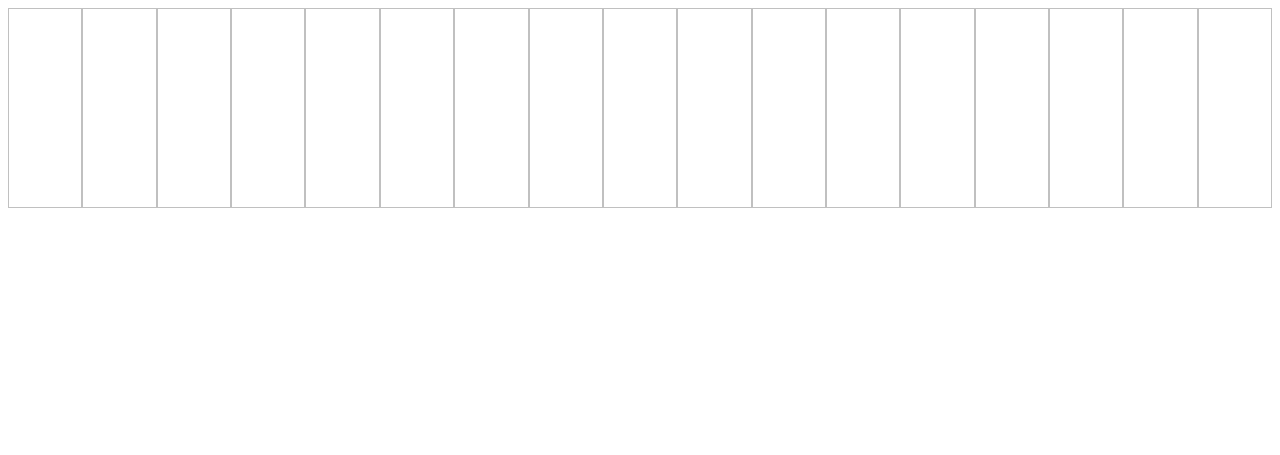
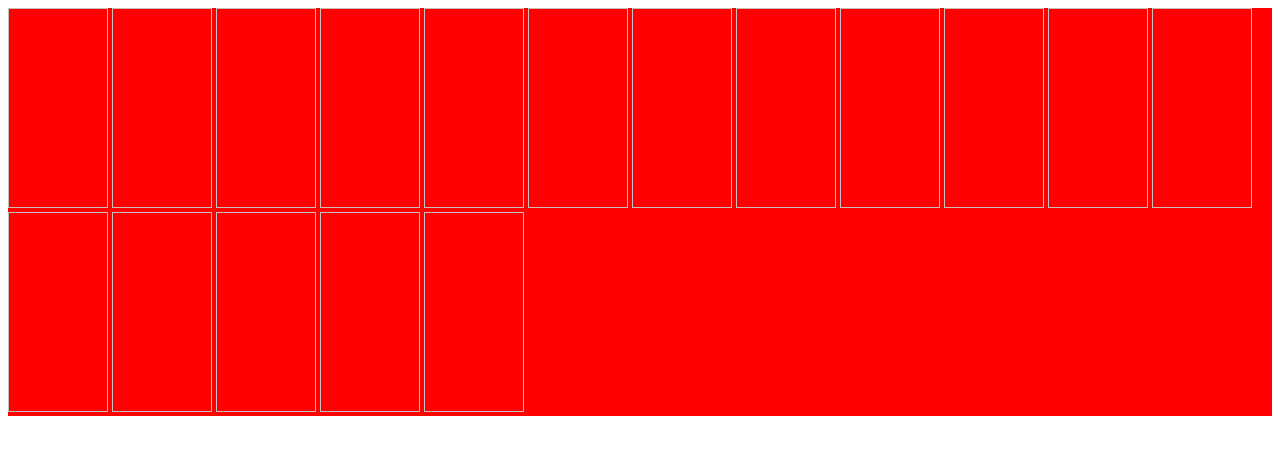
Before and after one commit to francesca-palladino/blog.svoltastudenti.it, a Jekyll site: the page it/associati.html, which Jekyll copies as it is, in a window 1280 px wide. Shown: the top 455 px of the page. Built offline with Jekyll 4.4.1, drawn with Linux system fonts in a browser that asks for light colours.

Commit message:
Update associati.html

```diff
--- a/it/associati.html
+++ b/it/associati.html
@@ -8,15 +8,29 @@
         display: flex;
         flex-direction: row;
         flex-wrap: nowrap;
+        background-color: red;
+        perspective: 50px;
       }
-      #wrapper > img {
+
+      #wrapper > #list {
+        transform: translateZ(0px);
+        transition: transform 500ms;
+      }
+
+      #wrapper > #list:hover {
+        transform: translateZ(-50px);
+      }
+      #wrapper > #list > img {
         height: 200px;
         width: 100;
+        flex-grow: 0;
+        flex-shrink: 0;
       }
     </style>
   </head>
   <body>
     <div id="wrapper">
+      <div id="list">
         <img />
         <img />
         <img />
@@ -34,5 +48,5 @@
         <img />
         <img />
         <img />
-
       </div>
+    </div>
```
Lines whose indentation alone changed are shown as unchanged.
